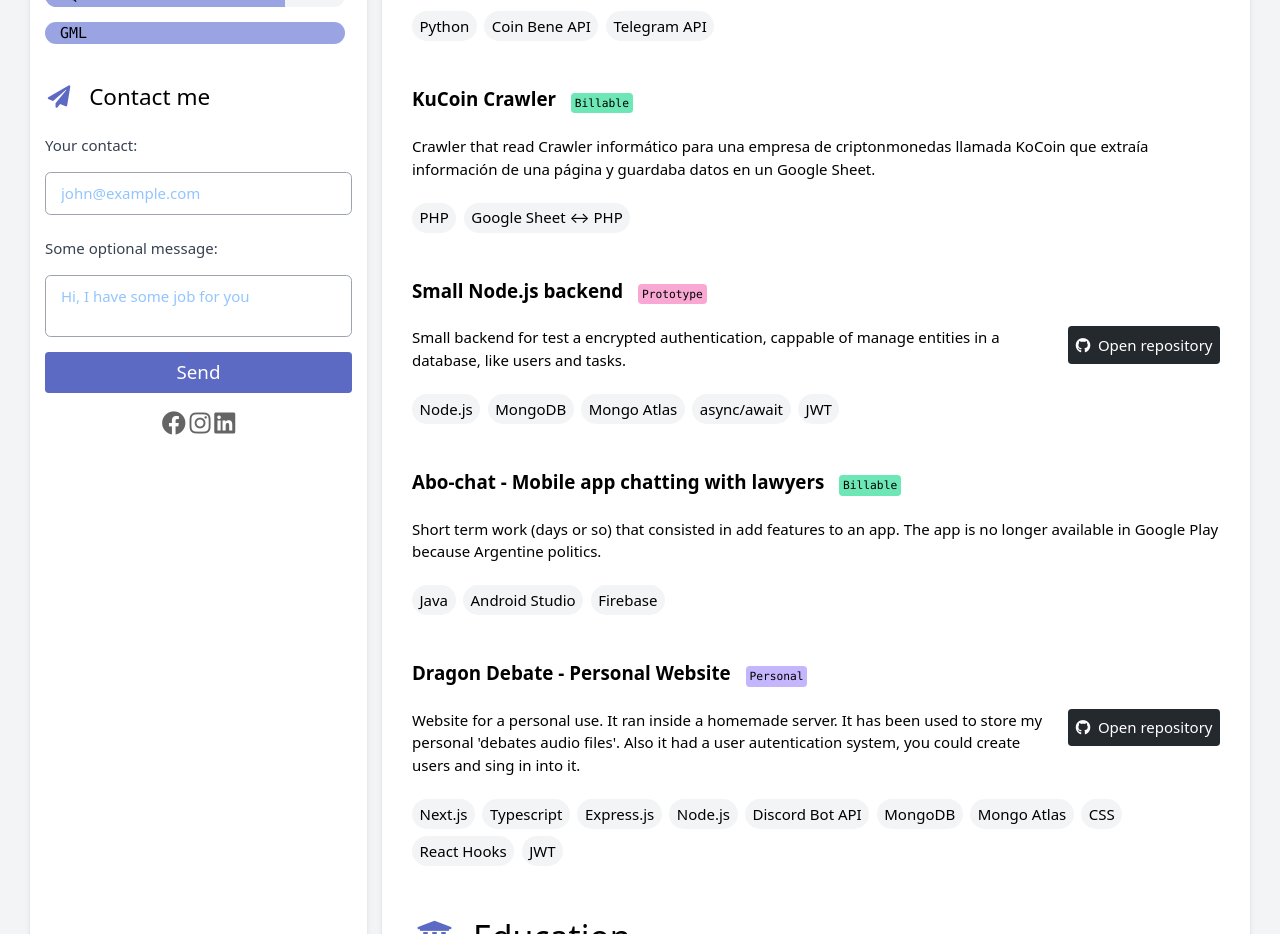
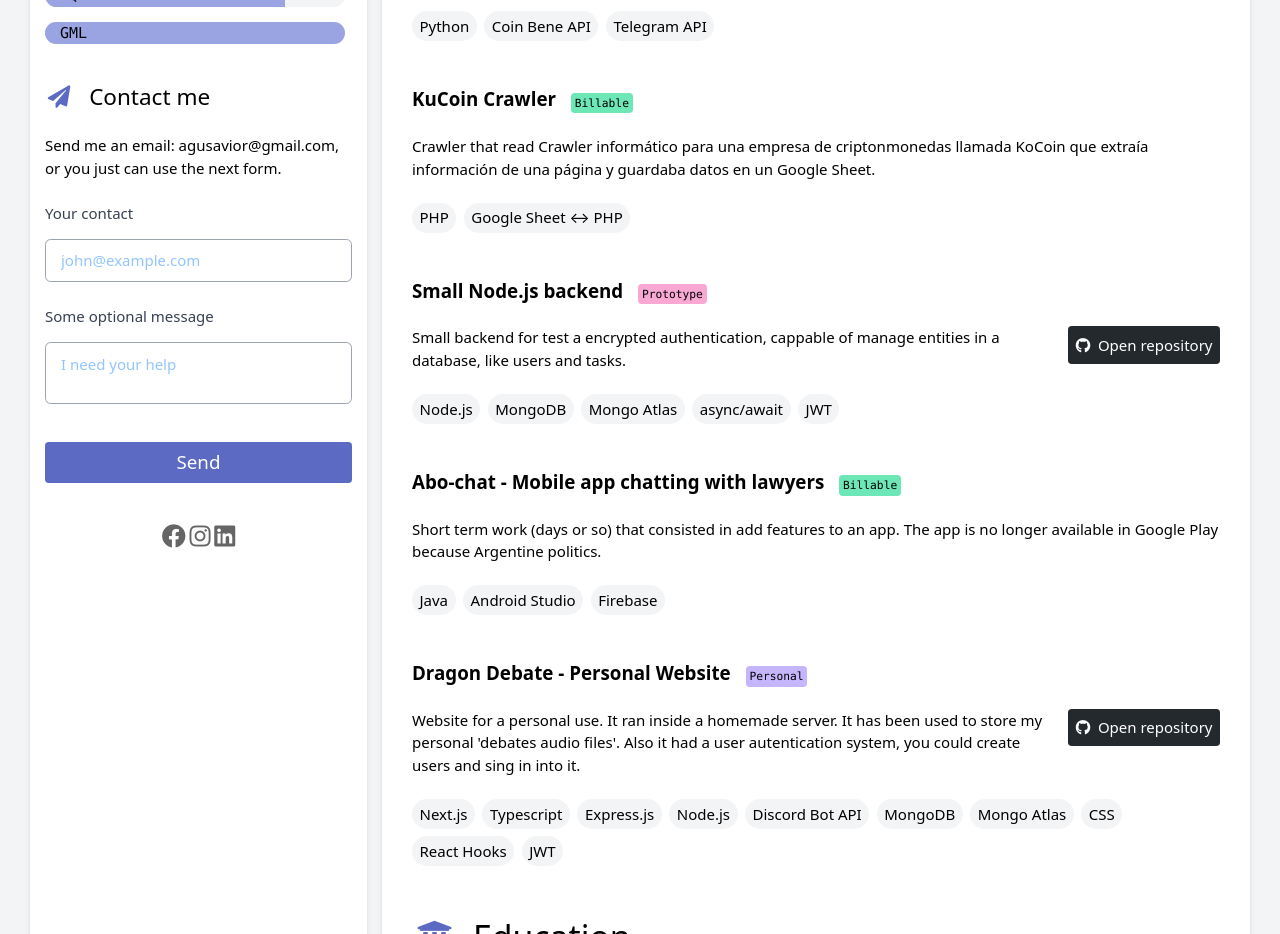
Before and after one commit to agusavior/curriculumweb5, a Next.js app: page / in a window 1280 px wide. Shown: the part 1620-2554 px from the top of the page. Built offline with nearby package versions, Linux system fonts and the light colour scheme.

Commit message:
Changed ContactForm

```diff
--- a/components/ResumeBody/index.tsx
+++ b/components/ResumeBody/index.tsx
@@ -208,7 +208,6 @@ export default function(props: any) {
           <br/><br/>
           <p>{lng.eduaction_subsection2_body}</p>
           <br/>
-
         </Section>
       </div>
   </div>
--- a/components/ResumeProfileSection/components/ContactForm.tsx
+++ b/components/ResumeProfileSection/components/ContactForm.tsx
@@ -1,3 +1,4 @@
+import { useLanguageContext } from '@/contexts/LanguajeContext';
 import axios from 'axios';
 import { FormEvent, useState } from 'react';
 
@@ -6,6 +7,8 @@ import { FormEvent, useState } from 'react';
 export default function() {
   let [ email, setEmail ] = useState('')
   let [ body, setBody ] = useState('')
+
+  let { lng } = useLanguageContext()
 
   function sendMessageToTelegramBot(message: string) {
     axios
@@ -18,7 +21,9 @@ export default function() {
     e.preventDefault()
     setBody('')
     setEmail('')
-    sendMessageToTelegramBot(email + '\n' + body)
+    if (email !== '' || body !== '') {
+      sendMessageToTelegramBot(email + '\n' + body)
+    }
   }
 
   return (
@@ -27,7 +32,9 @@ export default function() {
     onSubmit={submit}
     >
     <label>
-      <span className="text-gray-700">Your contact:</span>
+      <p>{ lng.contact_me_description }</p>
+      <br/>
+      <span className="text-gray-700">{ lng.your_contact }</span>
       <input
         type="email"
         className="mt-1 w-full p-2 mt-4 block appearance-none placeholder-blue-300 border border-gray-400 rounded-md w-full py-3 px-4 text-gray-700 leading-5 focus:outline-none focus:ring-2 focus:ring-blue-200"
@@ -38,20 +45,20 @@ export default function() {
       <br/>
       </label>
       <label>
-      <span className="text-gray-700">Some optional message:</span>
+      <span className="text-gray-700">{ lng.some_optional_message }</span>
       <textarea
         className="mt-1 w-full p-2 mt-4 block appearance-none placeholder-blue-300 border border-gray-400 rounded-md w-full py-3 px-4 text-gray-700 leading-5 focus:outline-none focus:ring-2 focus:ring-blue-200"
-        placeholder={"Hi, I have some job for you"}
+        placeholder={lng.contact_me_body_placeholder}
         style={{resize: 'none'}}
         value={body}
         onChange={(e) => setBody(e.target.value)}
       />
       </label>
-
-      <button className='bg-primary text-white text-xl active:bg-green-300 rounded p-2 mt-4'>
-        Send
+      <br/>
+      <button className='bg-primary text-white text-xl active:bg-primary-light rounded p-2 mt-4'>
+        { lng.send }
       </button>
-
+      <br/>
     </form>
   )
 }
--- a/components/ResumeProfileSection/components/SocialIcon.tsx
+++ b/components/ResumeProfileSection/components/SocialIcon.tsx
@@ -7,7 +7,7 @@ export default function({ image, url }: CardProps) {
   return (
     <i
     onClick={() => window.open(url)}
-    className={`${image} p-0.5 w3-hover-opacity`}
+    className={`${image} m-0.5 w3-hover-opacity`}
     />
   )
 }
--- a/tailwind.config.js
+++ b/tailwind.config.js
@@ -27,7 +27,9 @@ module.exports = {
     },
   },
   variants: {
-    extend: {},
+    extend: {
+      backgroundColor: ['active'],
+    }
   },
   plugins: [
   ]
--- a/utils/strings/languajes/english.tsx
+++ b/utils/strings/languajes/english.tsx
@@ -19,7 +19,14 @@ languages: 'Languages',
 
 programming_languages: 'Programming languages',
 programming: 'Programming',
+
 contact_me: 'Contact me',
+contact_me_description: 'Send me an email: agusavior@gmail.com, or you just can use the next form.',
+contact_me_body_placeholder: 'I need your help',
+your_contact: 'Your contact',
+some_optional_message: 'Some optional message',
+send: 'Send',
+
 
 watch_it_on_youtube: 'Watch it on Youtube',
 open_repository: 'Open repository',
--- a/utils/strings/languajes/spanish.tsx
+++ b/utils/strings/languajes/spanish.tsx
@@ -7,7 +7,7 @@ experience: 'Experiencia',
 language: 'Lenguaje',
 
 summary: 'Resumen',
-summary_body: 'Desarrollador fullstack argentino con experiencia laboral en aplicaciones móviles, con amplios econocimientos en diferentes herramientas de desarrollo.',
+summary_body: 'Desarrollador fullstack argentino con experiencia laboral en aplicaciones móviles, con amplios conocimientos en diferentes herramientas de desarrollo.',
 
 citizenship: 'Ciudadanía italiana',
 
@@ -17,6 +17,13 @@ open_repository: 'Ver repositorio',
 languages: 'Lenguajes',
 
 contact_me: 'Contáctame',
+
+contact_me_description: 'Puedes usar este email: agusavior@gmail.com, o puedes usar el siguiente formulario.',
+contact_me_body_placeholder: 'Necesito una app',
+your_contact: 'Tu contacto',
+some_optional_message: 'Algún mensaje opcional',
+send: 'Enviar',
+
 
 programming_languages: 'Lenguajes de programación',
 programming: 'Programación',
```
